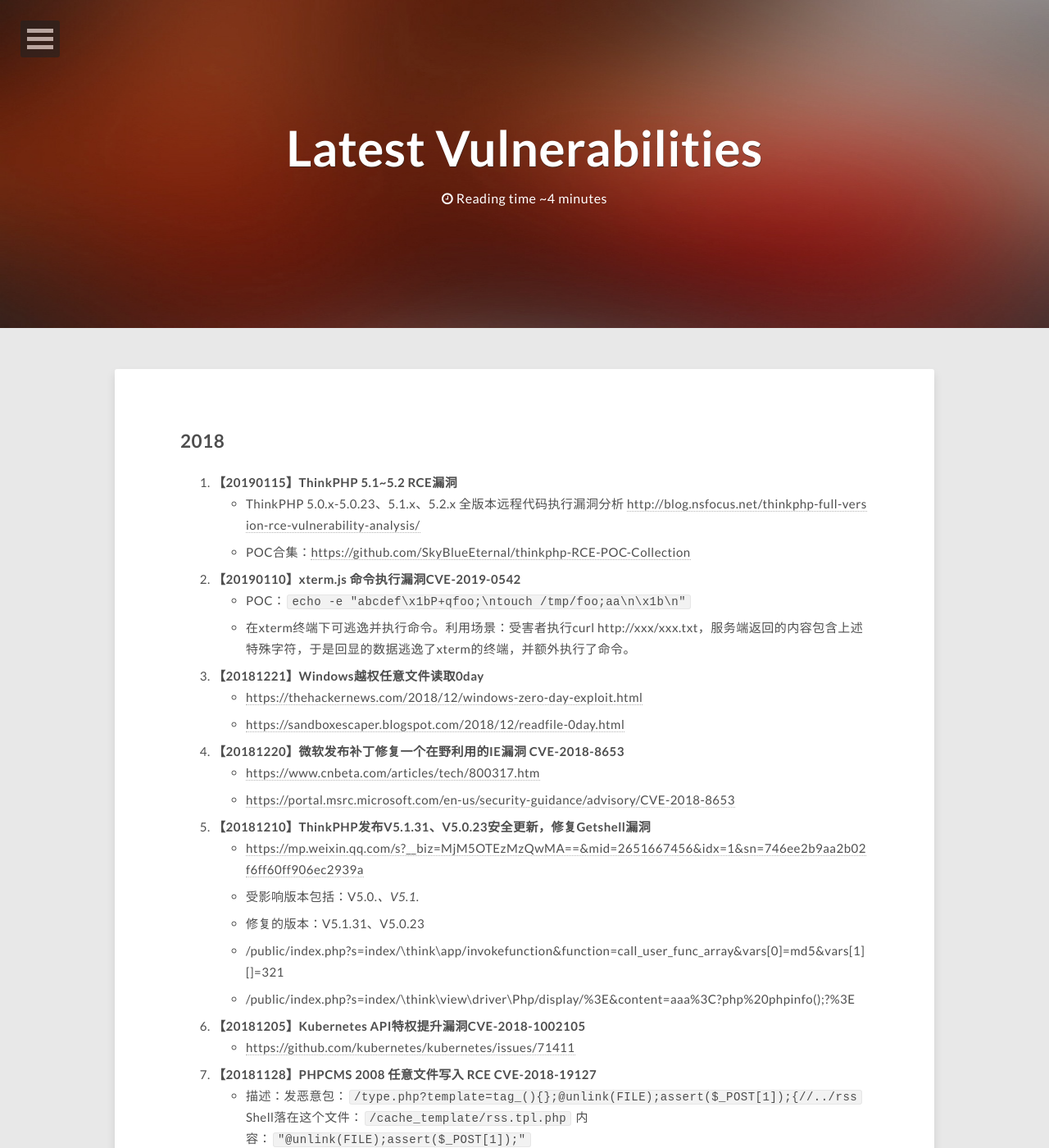
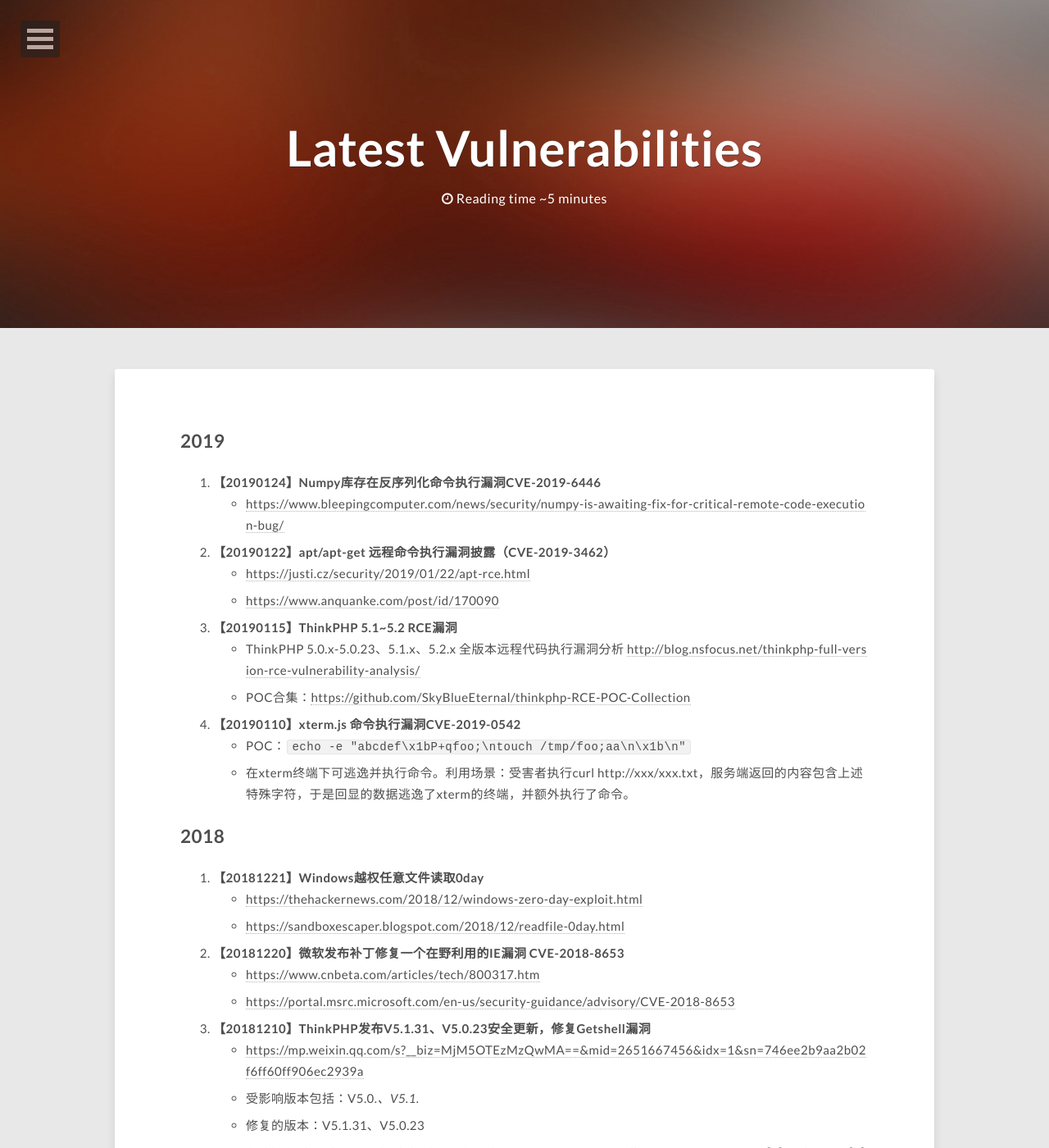
Before and after one commit to kxcode/kxcode.github.io, a Jekyll site: the page built from latest-vulns/index.md, in a window 1280 px wide and 1400 px high. Shown: the whole window at 82% size. Built offline with Jekyll 4.4.1, drawn with Linux system fonts in a browser that asks for light colours; nearby versions of some CDN libraries; comment, search, counter and statistics services are not loaded; some of the changed text lies outside the part shown.

Commit message:
更新漏洞、工具、事件列表

```diff
--- a/latest-vulns/index.md
+++ b/latest-vulns/index.md
@@ -7,8 +7,15 @@ image:
 share: true
 ---
 
-2018
+2019
 ---
+1. **【20190124】Numpy库存在反序列化命令执行漏洞CVE-2019-6446**
+    - <https://www.bleepingcomputer.com/news/security/numpy-is-awaiting-fix-for-critical-remote-code-execution-bug/>
+
+1. **【20190122】apt/apt-get 远程命令执行漏洞披露（CVE-2019-3462）**
+    - <https://justi.cz/security/2019/01/22/apt-rce.html>
+    - <https://www.anquanke.com/post/id/170090>
+
 1. **【20190115】ThinkPHP 5.1~5.2 RCE漏洞**
     - ThinkPHP 5.0.x-5.0.23、5.1.x、5.2.x 全版本远程代码执行漏洞分析 <http://blog.nsfocus.net/thinkphp-full-version-rce-vulnerability-analysis/>
     - POC合集：<https://github.com/SkyBlueEternal/thinkphp-RCE-POC-Collection>
@@ -48,6 +57,7 @@ share: true
     - 分析CVE-2018-8581：在Microsoft Exchange上冒充用户 <https://www.anquanke.com/post/id/168337>
     - 分析CVE-2018-8581：<https://xz.aliyun.com/t/3670>
     - 新的攻击手法，可以拿域控：<https://dirkjanm.io/abusing-exchange-one-api-call-away-from-domain-admin/>
+    - 利用同样的方式拿到EWS Hash，通过这个Hash进行NTLM中继，攻击域控ldap，给指定用户提权，通过dscync导出人以用户Hash。
 
 1. **【20181106】GOGS/Gitea任意代码执行(CVE-2018-18925/6)及利用流程**
     - 漏洞分析：<https://xz.aliyun.com/t/3168> <https://www.anquanke.com/post/id/163575>
```
Also changed, not shown: other parts of latest-vulns/index.md (+2 -0 lines), latest-events/index.md (+6 -0 lines), pentest-tools/index.md (+6 -1 lines).
